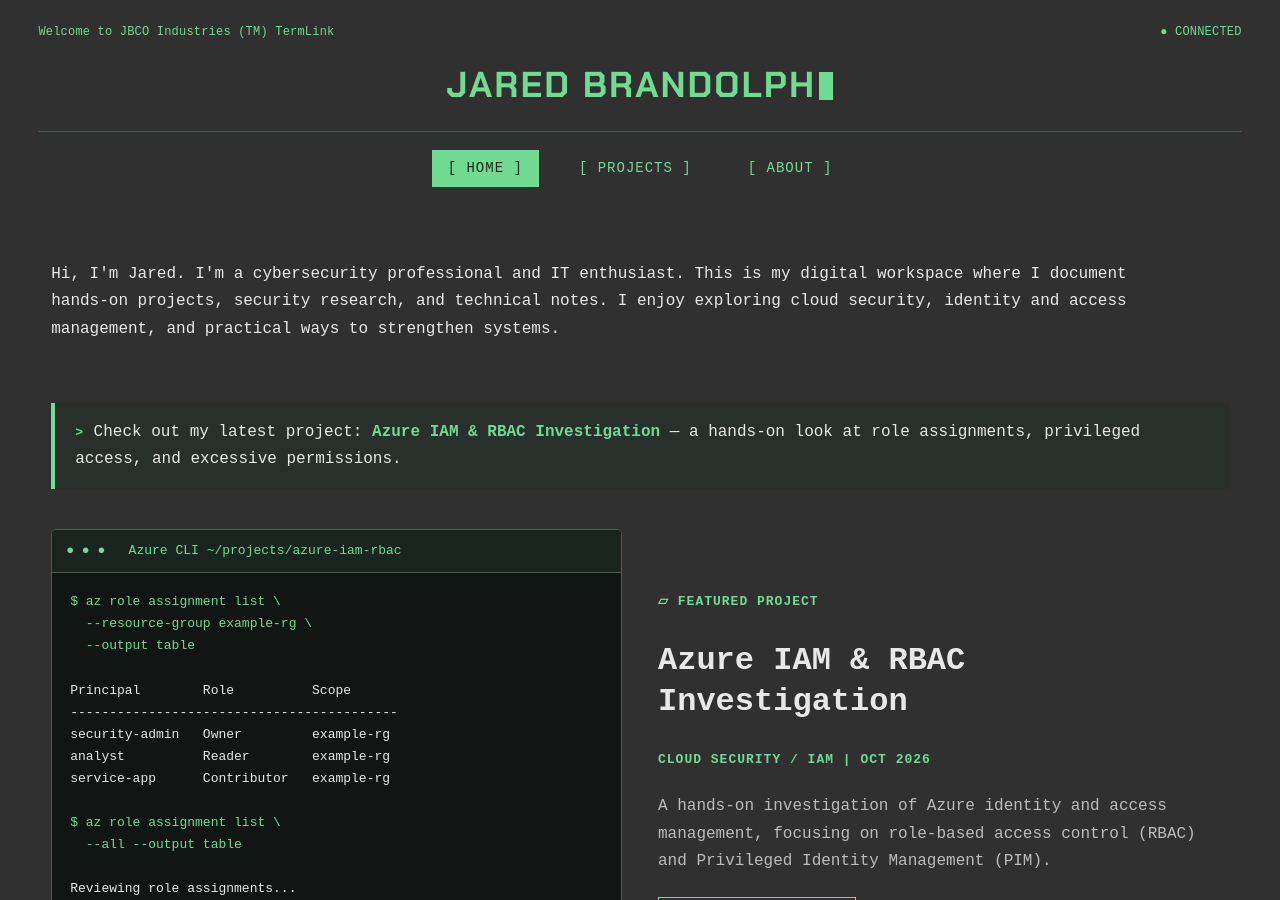
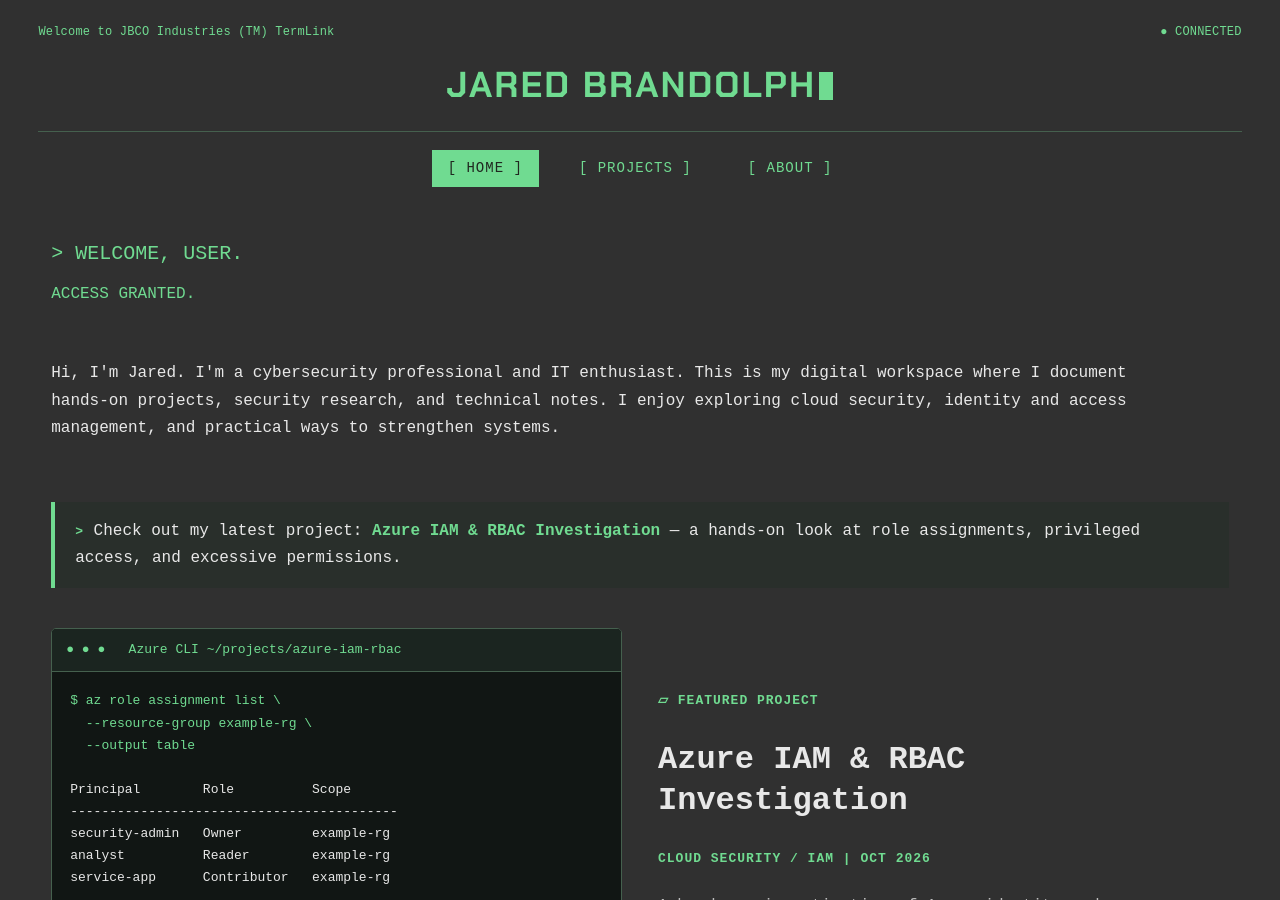
Before and after one commit to brandolphj/brandolphj.github.io, a Jekyll site: the page built from index.html, in a window 1280 px wide and 900 px high. Built offline with Jekyll 4.4.1, drawn with Linux system fonts in a browser that asks for light colours.

Commit message:
Update index.html

```diff
--- a/index.html
+++ b/index.html
@@ -2,6 +2,15 @@
 layout: default
 title: Home
 ---
+
+<div style="margin-bottom: 28px; font-family: 'Courier New', monospace; color: #70db91;">
+  <div style="font-size: 20px; margin-bottom: 10px;">
+    &gt; WELCOME, USER.
+  </div>
+  <div style="font-size: 16px;">
+    ACCESS GRANTED.
+  </div>
+</div>
 
 <section class="hero">
   <p>
```
